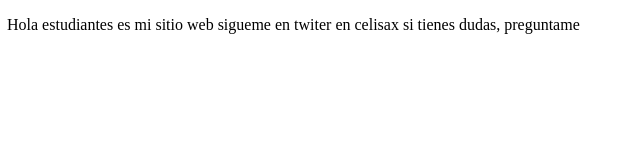
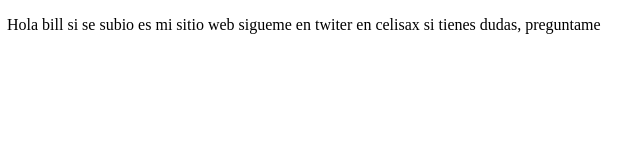
Before and after one commit to Erneston97/CursoPreWork, a plain HTML site: page index.html in a window 1280 px wide. Shown: the full height of the page, 1-641 px from the left. Drawn offline with Linux system fonts and the light colour scheme.

Commit message:
segundo commit

```diff
--- a/index.html
+++ b/index.html
@@ -8,7 +8,7 @@
 </head>
 <body>
     <p>
-        Hola estudiantes  es mi sitio web sigueme en
+        Hola bill si se subio es mi sitio web sigueme en
         twiter en celisax si tienes dudas, preguntame
     </p>
 
```
